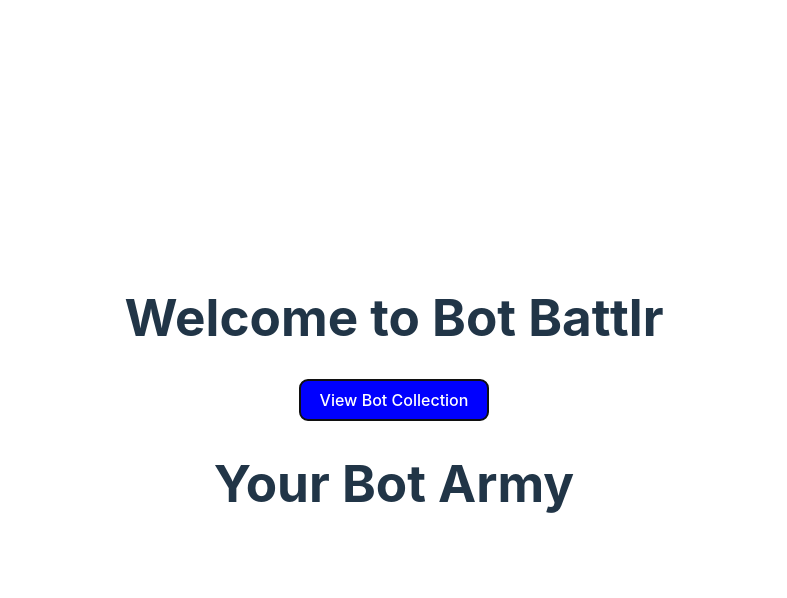
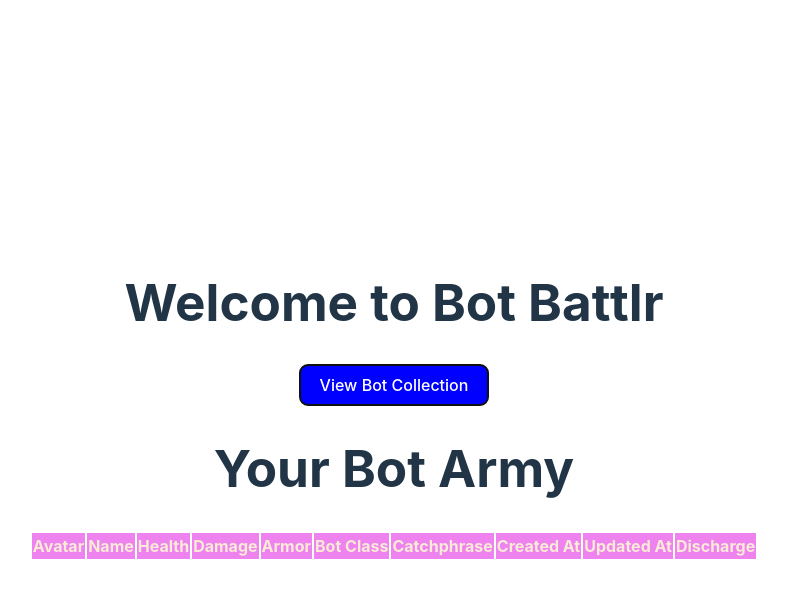
Before and after one commit to musin2/phase-2-week-2-code-challenge, a React (Vite) app: page / in a window 1280 px wide. Both pictures are taken after a click on the button "View Bot Army". Shown: the top 598 px of the page, without its empty margins (246-1033 px from the left). Built offline with nearby package versions, Linux system fonts and the light colour scheme; data requests are answered from the project's data file.

Commit message:
adds Army Table

```diff
--- a/src/App.css
+++ b/src/App.css
@@ -45,3 +45,7 @@
 background-color: black;
 color: antiquewhite;
 }
+.light {
+background-color: violet;
+color: antiquewhite;
+}
--- /dev/null
+++ b/src/Soldiers.jsx
@@ -0,0 +1,46 @@
+import React, { useState } from "react";
+
+function Soldiers({
+  id,
+  avatar_url,
+  name,
+  health,
+  damage,
+  armor,
+  bot_class,
+  catchphrase,
+  created_at,
+  updated_at,
+}) {
+  //Delete a bot from the Army Array
+  function dischargeBot(event) {
+    console.log(id);
+  }
+
+  return (
+
+    <tr>
+      <td>
+        <img src={avatar_url} alt={name} width={90} height={90} />
+      </td>
+      <td>{name}</td>
+      <td>{health}</td>
+      <td>{damage}</td>
+      <td>{armor}</td>
+      <td>{bot_class}</td>
+      <td>{catchphrase}</td>
+      <td>{created_at}</td>
+      <td>{updated_at}</td>
+      <td>
+        <button
+          style={{ color: "white", backgroundColor: "red" }}
+          value={id}
+          onClick={dischargeBot}
+        >
+          X
+        </button>
+      </td>
+    </tr>
+  );
+}
+export default Soldiers;
--- a/src/YourBotArmy.jsx
+++ b/src/YourBotArmy.jsx
@@ -1,10 +1,50 @@
+import Button from "react-bootstrap/Button";
+import Card from "react-bootstrap/Card";
+
+import Soldiers from "./Soldiers";
+
 function YourBotArmy({ inArmy }) {
+    console.error(typeof(inArmy));
+
   return (
     <>
       <h1>Your Bot Army</h1>
-      {inArmy.map((soldier) => {
-        return
+         <table>
+        <thead>
+          <tr className="light">
+            <th>Avatar</th>
+            <th>Name</th>
+            <th>Health</th>
+            <th>Damage</th>
+            <th>Armor</th>
+            <th>Bot Class</th>
+            <th>Catchphrase</th>
+            <th>Created At</th>
+            <th>Updated At</th>
+            <th>Discharge</th>
+          </tr>
+        </thead>
+        <tbody>
+      {inArmy.map((bot) => {
+        return (
+          <Soldiers
+            key={bot.id}
+            id={bot.id}
+            avatar_url={bot.avatar_url}
+            name={bot.name}
+            health={bot.health}
+            damage={bot.damage}
+            armor={bot.armor}
+            bot_class={bot.bot_class}
+            catchphrase={bot.catchphrase}
+            created_at={bot.created_at}
+            updated_at={bot.updated_at}
+
+          />
+        );
       })}
+      </tbody>
+      </table>
     </>
   );
 }
```
